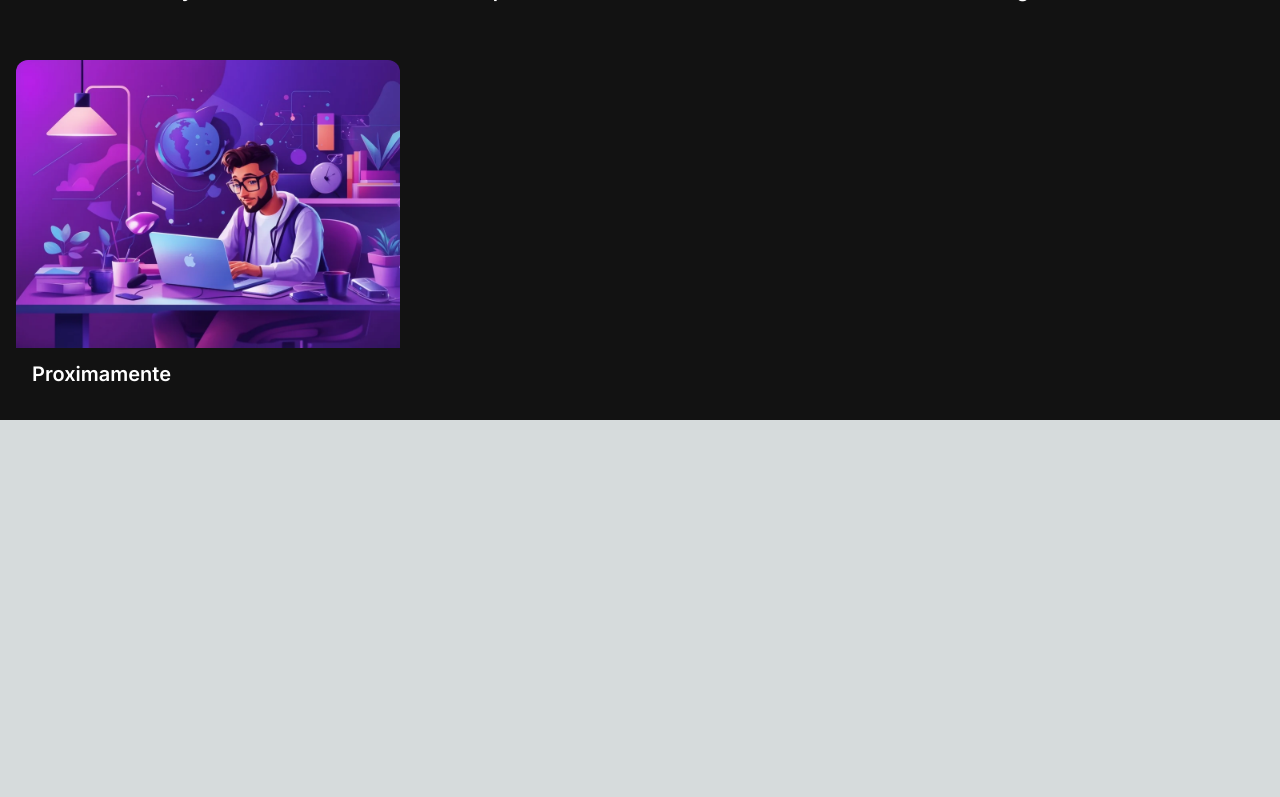
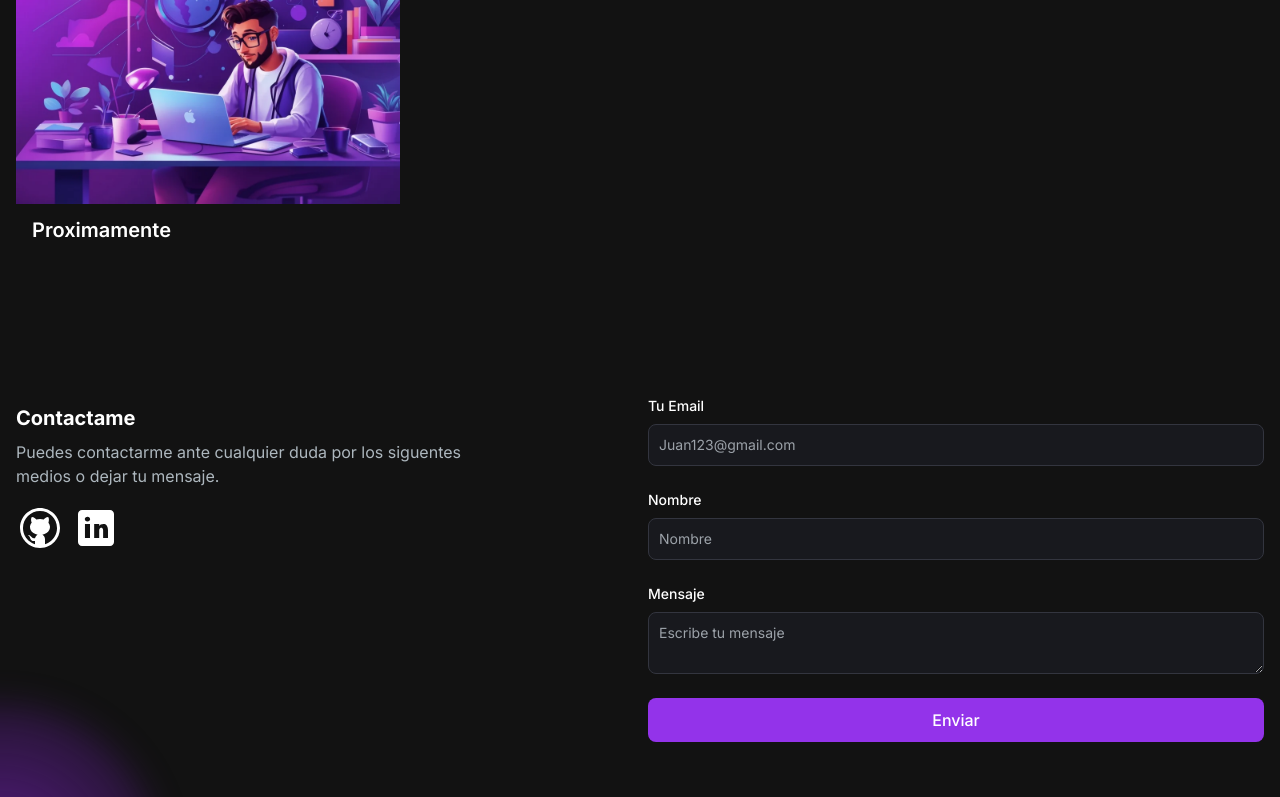
Before and after one commit to Flavioarzamendia/porfolioEnNextjs, a Next.js app: page / in a window 1280 px wide. Shown: the part 2000-2797 px from the top of the page. Before the commit the page ends 2420 px from the top, so only its background shows below. Built offline with nearby package versions, Linux system fonts and the light colour scheme.

Commit message:
seccion de email y contacto

```diff
--- /dev/null
+++ b/src/app/components/EmailSection.jsx
@@ -0,0 +1,89 @@
+import React from "react";
+import GithubIcon from "../../../public/github-icon.svg";
+import LinkedinIcon from "../../../public/linkedin-icon.svg";
+import Link from "next/link";
+import Image from "next/image";
+
+const EmailSection = () => {
+  return (
+    <section
+      id="contact"
+      className="grid md:grid-cols-2 my-12 md:my-12 py-24 gap-4 relative"
+    >
+      <div className="bg-[radial-gradient(ellipse_at_center,_var(--tw-gradient-stops))] from-purple-900 to-transparent rounded-full h-80 w-80 z-0 blur-lg absolute top-3/4 -left-4 transform -translate-x-1/2 -translate-1/2"></div>
+      <div className="z-10">
+        <h5 className="text-xl font-bold text-white my-2">
+          Contactame
+        </h5>
+        <p className="text-[#ADB7BE] mb-4 max-w-md">
+          {" "}
+         Puedes contactarme ante cualquier duda por los siguentes medios o dejar tu mensaje.
+        </p>
+        <div className="socials flex flex-row gap-2">
+          <Link href="https://github.com/Flavioarzamendia">
+            <Image src={GithubIcon} alt="Github Icon" />
+          </Link>
+          <Link href="https://www.linkedin.com/in/flavio-arzamendia-salinas">
+            <Image src={LinkedinIcon} alt="Linkedin Icon" />
+          </Link>
+        </div>
+      </div>
+      <div className="z-10">
+        <form className="flex flex-col">
+          <div className="mb-6">
+            <label
+              htmlFor="email"
+              className="text-white block mb-2 text-sm font-medium"
+            >
+              Tu Email
+            </label>
+            <input
+              type="email"
+              id="email"
+              required
+              className="bg-[#18191E] border border-[#33353F] placeholder-[#9CA2A9] text-gray-100 text-sm rounded-lg block w-full p-2.5"
+              placeholder="Juan123@gmail.com"
+            />
+          </div>
+          <div className="mb-6">
+            <label
+              htmlFor="subject"
+              className="text-white block text-sm mb-2 font-medium"
+            >
+              Nombre
+            </label>
+            <input
+              type="text"
+              id="subject"
+              required
+              className="bg-[#18191E] border border-[#33353F] placeholder-[#9CA2A9] text-gray-100 text-sm rounded-lg block w-full p-2.5"
+              placeholder="Nombre"
+            />
+          </div>
+          <div className="mb-6">
+            <label
+              htmlFor="message"
+              className="text-white block text-sm mb-2 font-medium"
+            >
+              Mensaje
+            </label>
+            <textarea
+              name="message"
+              id="message"
+              className="bg-[#18191E] border border-[#33353F] placeholder-[#9CA2A9] text-gray-100 text-sm rounded-lg block w-full p-2.5"
+              placeholder="Escribe tu mensaje"
+            />
+          </div>
+          <button
+            type="submit"
+            className="bg-purple-600 hover:bg-purple-500 text-white font-medium py-2.5 px-5 rounded-lg w-full"
+          >
+            Enviar
+          </button>
+        </form>
+      </div>
+    </section>
+  );
+};
+
+export default EmailSection;
--- a/src/app/components/ProjectsSection.jsx
+++ b/src/app/components/ProjectsSection.jsx
@@ -37,7 +37,7 @@
     title: "Proximamente",
     decription: "En Progreso",
     image: "/images/projects/3.webp",
-    tag:["All", "Mobile"],
+    tag:["All", "móvil"],
     gitUrl: "#",
     previewUrl: "#",
 },
@@ -65,7 +65,7 @@
   return (
     <section id="projects">
       <h2 className="text-center text-4xl font-bold text-white mt-4 mb-8 md:mb-12">
-        My Projects
+        Mis Proyectos
       </h2>
       <div className="text-white flex flex-row justify-center items-center gap-2 py-6">
         <ProjectTag
@@ -80,8 +80,8 @@
         />
         <ProjectTag
           onClick={handleTagChange}
-          name="Mobile"
-          isSelected={tag === "Mobile"}
+          name="móvil"
+          isSelected={tag === "Móvil"}
         />
       </div>
       <ul ref={ref} className="grid md:grid-cols-3 gap-8 md:gap-12">
--- a/src/app/page.js
+++ b/src/app/page.js
@@ -3,6 +3,7 @@
 import Navbar from './components/Navbar';
 import AboutSection from './components/AboutSection';
 import ProjectsSection from './components/ProjectsSection';
+import EmailSection from './components/EmailSection';
 
 export default function Home() {
   return (
@@ -12,6 +13,7 @@
       <HeroSection></HeroSection>
       <AboutSection></AboutSection>
       <ProjectsSection></ProjectsSection>
+      <EmailSection></EmailSection>
 
      </div>
     </main>
```
Also changed, not shown: public/github-icon.svg (added), public/linkedin-icon.svg (added).
